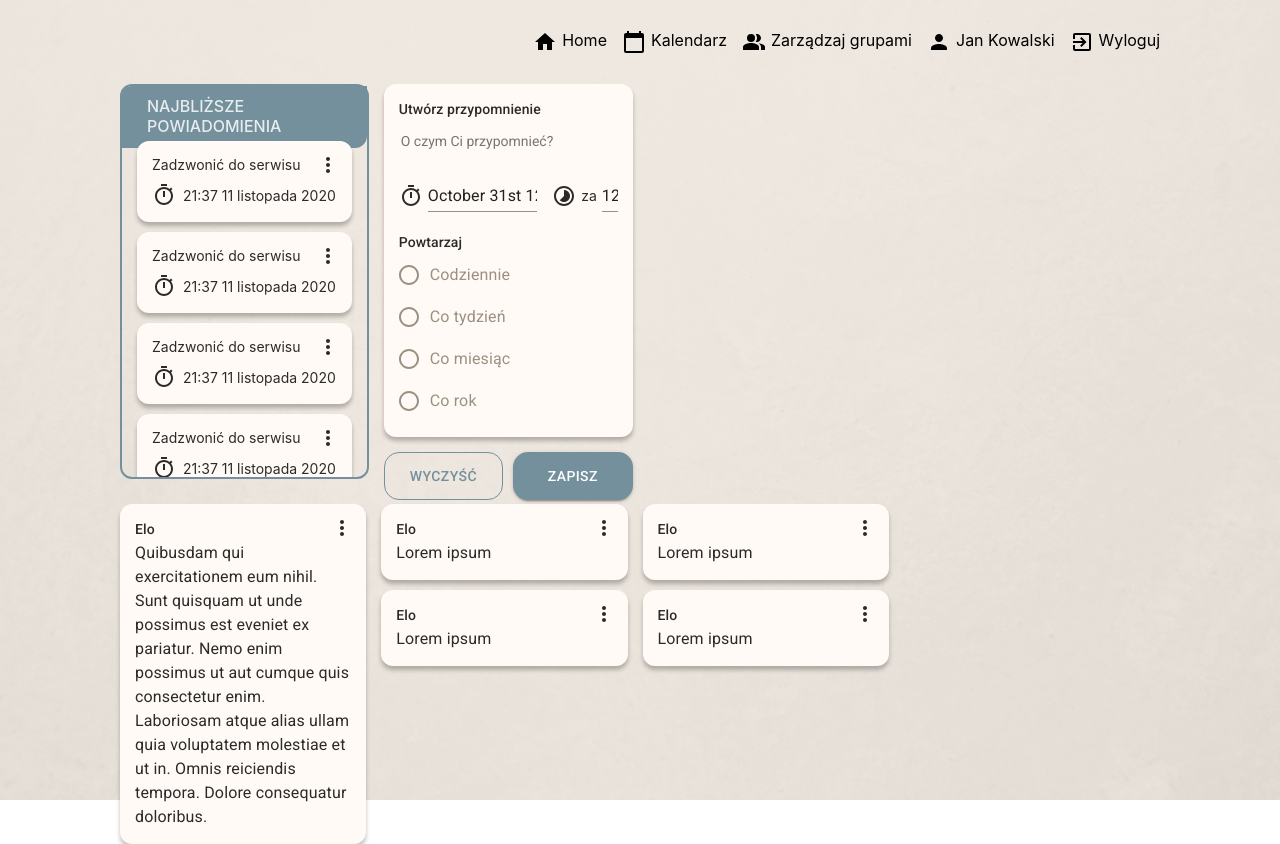
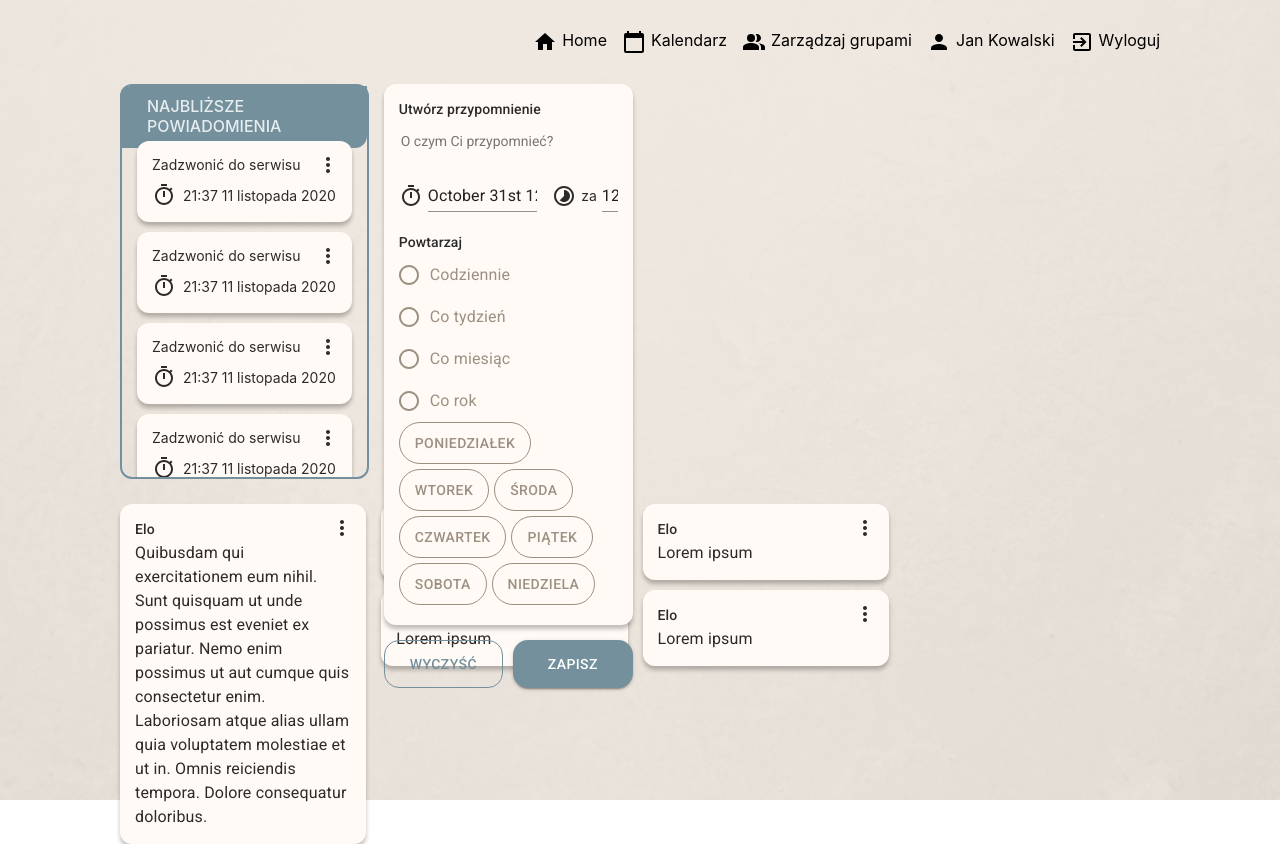
Before and after one commit to KamilPieronczyk/MemoHelp, a React (Create React App) app: page / in a window 1280 px wide. Built offline with nearby package versions, Linux system fonts and the light colour scheme.

Commit message:
CheckBox

```diff
--- /dev/null
+++ b/src/screens/Home/NewNotificationForm/CheckBoxButton.js
@@ -0,0 +1,60 @@
+import React, {useState} from 'react'
+import { makeStyles, withStyles } from '@material-ui/core/styles';
+import Button from '@material-ui/core/Button';
+
+const useStyles = makeStyles((theme) => ({
+  outlined: {
+    borderColor: '#9C9083',
+    color: '#9C9083',
+  },
+  contained: {
+    color: '#FFFAF5',
+    backgroundColor: '#9C9083',
+    '&:hover': {
+      backgroundColor: '#8a7a69',
+    }
+  }
+}));
+
+const MyButton = withStyles((theme) => ({
+  root: {
+    borderRadius: 21,
+    height: 42,
+    marginRight: 5,
+    marginBottom: 5,
+  },
+}))(Button);
+
+const weekDays = [
+  ['mon', 'Poniedziałek'],
+  ['tue', 'Wtorek'],
+  ['wed', 'Środa'],
+  ['thu', 'Czwartek'],
+  ['fri', 'Piątek'],
+  ['sat', 'Sobota'],
+  ['sun', 'Niedziela']
+]
+
+export function CheckBoxButton() {
+  const classes = useStyles();
+  const [state, setState] = useState(new Set())
+
+  let getVariant = (weekDay) => {
+    return state.has(weekDay) ? 'contained' : 'outlined';
+  }
+
+  let toggle = (weekDay) => {
+    if (state.has(weekDay))
+      state.delete(weekDay)
+    else
+      state.add(weekDay)
+    setState(new Set(state))
+  }
+  return (
+    <div>
+      {
+        weekDays.map((day) => <MyButton variant={getVariant(day[0])} className={classes[getVariant(day[0])]} onClick={()=>toggle(day[0])}>{day[1]}</MyButton>)
+      }
+    </div>
+  )
+}
--- a/src/screens/Home/NewNotificationForm/NewNotificationForm.js
+++ b/src/screens/Home/NewNotificationForm/NewNotificationForm.js
@@ -8,6 +8,7 @@ import Timelapse from '@material-ui/icons/Timelapse';
 import { Button } from '../../../components';
 import { Collapse } from '@material-ui/core';
 import RadioForm from './RadioForm'
+import {CheckBoxButton} from './CheckBoxButton'
 
 export function NewNotificationForm() {
 	const [selectedDate, handleDateChange] = useState(new Date());
@@ -55,6 +56,7 @@ export function NewNotificationForm() {
 						Powtarzaj
 					</Typography>
 					<RadioForm />
+					<CheckBoxButton />
 				</Collapse>
 			</Container>
 			<ButtonsContainer>
```
Also changed, not shown: src/screens/Home/NewNotificationForm/CollapseButton.js (added, +18 -0 lines).
